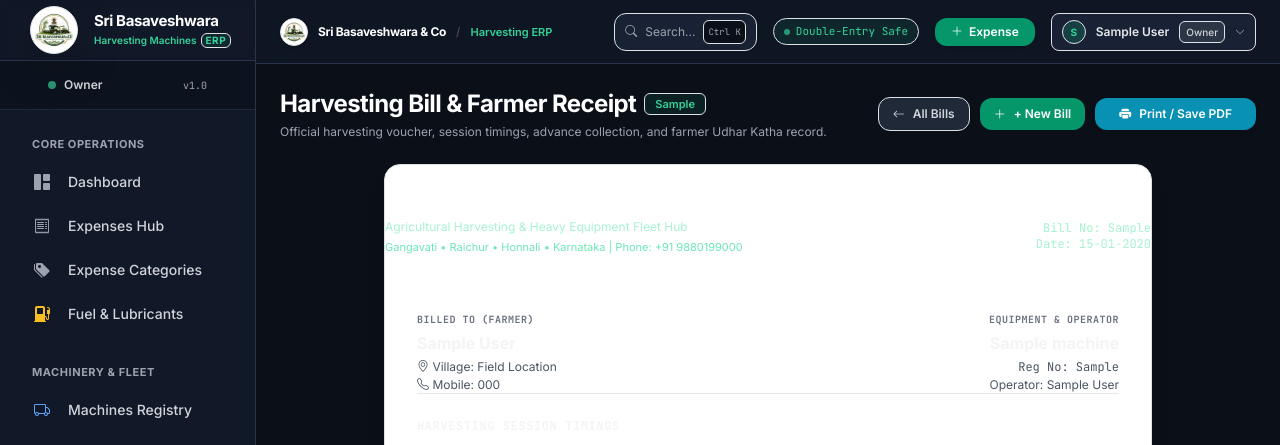
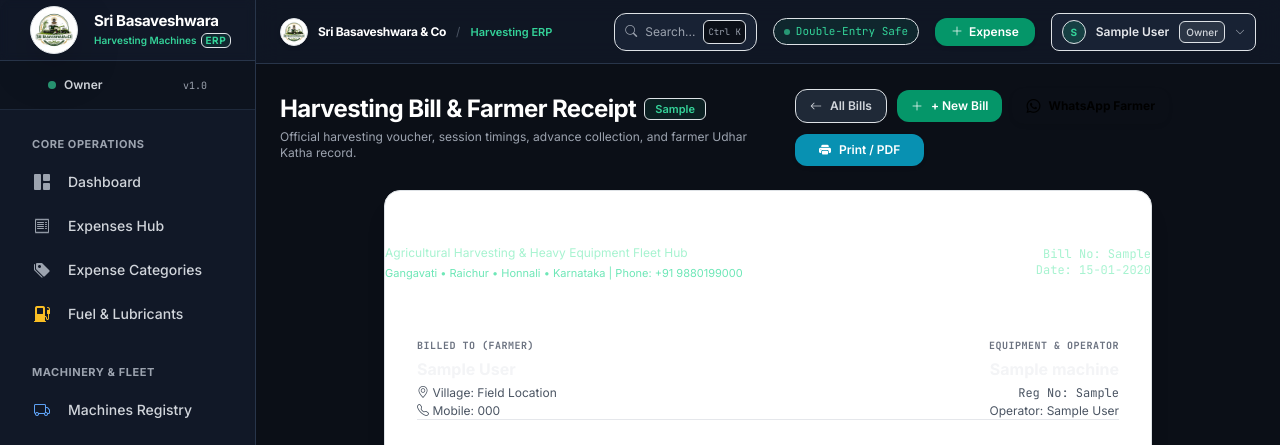
Before and after one commit to diwakarreddy706-maker/expense-tracking-system, a Django app: page /machines/work/1/invoice/ in a window 1280 px wide. Shown: the top 445 px of the page. Run offline with Django 5.2, Linux system fonts and the light colour scheme; a user stored in the database is signed in; tables that the repository leaves empty hold one stand-in row (values such as "Sample post").

Commit message:
feat(receipt): add direct one-tap WhatsApp receipt share for iOS and Android

```diff
--- a/apps/machines/views.py
+++ b/apps/machines/views.py
@@ -1289,8 +1289,34 @@ def work_entry_invoice_view(request, entry_id):
         id=entry_id,
         is_deleted=False
     )
+    import urllib.parse
+    phone = re.sub(r'\D', '', entry.customer.phone or '')
+    if phone and not phone.startswith('91') and len(phone) == 10:
+        phone = '91' + phone
+
+    wa_msg = (
+        f"🌾 *SRI BASAVESHWARA & CO.*\n"
+        f"*Harvesting Bill & Farmer Receipt*\n"
+        f"--------------------------------\n"
+        f"• Bill No: {entry.manual_bill_no or entry.work_code}\n"
+        f"• Date: {entry.work_date.strftime('%d-%m-%Y')}\n"
+        f"• Farmer: {entry.customer.name} ({entry.customer.location_address or 'Field'})\n"
+        f"• Machine: {entry.machine.name}\n"
+        f"• Timings: {entry.start_time or ''} - {entry.end_time or ''} ({entry.net_working_hours} hrs)\n"
+        f"• Cutting Rate: ₹{entry.hourly_rate:,.2f}/hr\n"
+        f"--------------------------------\n"
+        f"• Gross Total: ₹{entry.total_amount:,.2f}\n"
+        f"• Advance Paid: ₹{entry.advance_amount:,.2f}\n"
+        f"• Balance in Udhar: ₹{entry.udhar_amount:,.2f}\n"
+        f"--------------------------------\n"
+        f"Thank you for choosing Sri Basaveshwara & Co."
+    )
+    encoded_msg = urllib.parse.quote(wa_msg)
+    whatsapp_url = f"https://api.whatsapp.com/send?phone={phone}&text={encoded_msg}" if phone else f"https://api.whatsapp.com/send?text={encoded_msg}"
+
     return render(request, 'machines/work_entry_invoice.html', {
         'entry': entry,
+        'whatsapp_url': whatsapp_url,
         'title': f"Bill & Receipt: {entry.manual_bill_no or entry.work_code}",
     })
 
--- a/templates/machines/work_entry_invoice.html
+++ b/templates/machines/work_entry_invoice.html
@@ -14,7 +14,7 @@
     </div>
     <p class="text-xs text-gray-400 mt-1 mb-0">Official harvesting voucher, session timings, advance collection, and farmer Udhar Katha record.</p>
   </div>
-  <div class="flex items-center gap-2.5">
+  <div class="flex flex-wrap items-center gap-2.5">
     <a href="{% url 'machines:work_list' %}" class="inline-flex items-center gap-2 px-3.5 py-2 rounded-xl bg-gray-800 hover:bg-gray-700 text-gray-300 font-semibold text-xs border border-[#28354A] no-underline">
       <i class="bi bi-arrow-left"></i>
       <span>All Bills</span>
@@ -23,9 +23,13 @@
       <i class="bi bi-plus-lg"></i>
       <span>+ New Bill</span>
     </a>
+    <a href="{{ whatsapp_url }}" target="_blank" class="inline-flex items-center gap-2 px-3.5 py-2 rounded-xl bg-[#25D366] hover:bg-[#20bd5a] text-black font-bold text-xs shadow-sm transition-all no-underline">
+      <i class="bi bi-whatsapp text-sm"></i>
+      <span>WhatsApp Farmer</span>
+    </a>
     <button type="button" onclick="window.print()" class="inline-flex items-center gap-2 px-4 py-2 rounded-xl bg-cyan-600 hover:bg-cyan-500 text-white font-semibold text-xs shadow-sm transition-all border-0 cursor-pointer">
       <i class="bi bi-printer-fill"></i>
-      <span>Print / Save PDF</span>
+      <span>Print / PDF</span>
     </button>
   </div>
 </div>
```
